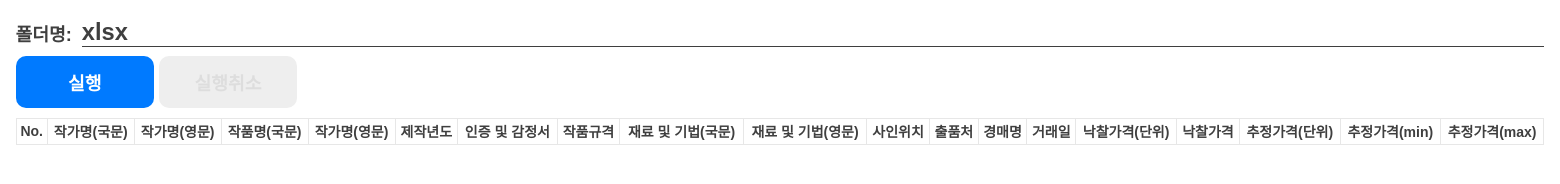
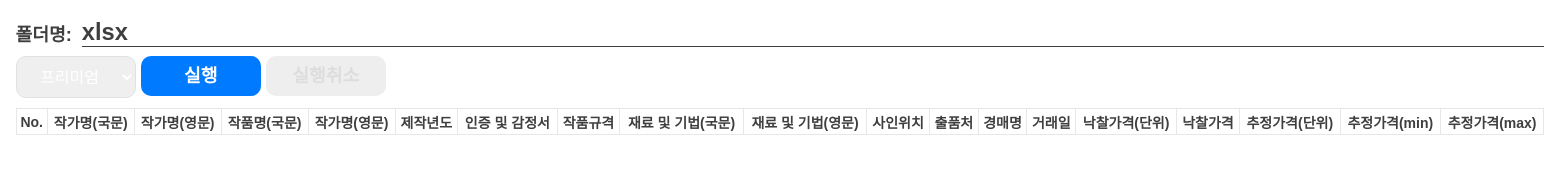
Before and after one commit to mooniljoo/kauction_website_scraper, an Electron app: page src/views/app/app.html in a window 1560 px wide. Drawn offline with Linux system fonts and the light colour scheme.

Commit message:
Update : add select auction button

```diff
--- a/src/css/index.css
+++ b/src/css/index.css
@@ -404,11 +404,27 @@ nav.loading > .state > .stick:nth-child(2n) {
   display: inline-block;
   cursor: pointer;
   min-width: 120px;
-  color: #fff;
-  padding: 0.7em 0.5em;
+  min-height: 40px;
+  line-height: 40px;
   border-radius: 10px;
   font-style: normal;
   text-align: center;
+  color: #fff;
+}
+
+select {
+  display: inline-block;
+  cursor: pointer;
+  min-width: 120px;
+  color: #fff;
+  height: 42px;
+  line-height: 42px;
+  border-radius: 10px;
+  font-style: normal;
+  text-align: center;
+  padding: 0 0.9em;
+  font-size: 16px;
+  vertical-align: middle;
 }
 .themed,
 .themed input {
@@ -420,13 +436,6 @@ td {
   border-width: 1px;
   border-style: solid;
   border-color: #e7e7e7;
-}
-select {
-  border-radius: 23px;
-  padding: 0 10px;
-  width: 155px;
-  border-radius: 20px;
-  appearance: none;
 }
 th,
 td {
--- a/src/views/app/app.html
+++ b/src/views/app/app.html
@@ -23,13 +23,21 @@
             <input
               id="input_dirName"
               type="text"
-              placeholder="파일이 저장될 폴더명을 입력하세요."
+              placeholder="파일이 저장될 폴더명을 입력해주세요."
               value="xlsx"
               autofocus
               required
               onkeypress="onPress()"
             />
           </p>
+          <select
+            id="select_auction"
+            class="select"
+            title="정보를 가져올 옥션의 종류를 선택해주세요."
+          >
+            <option value="premium">프리미엄</option>
+            <option value="weekly">위클리</option>
+          </select>
           <div
             id="btnRunning"
             class="btn btn_primary"
```
